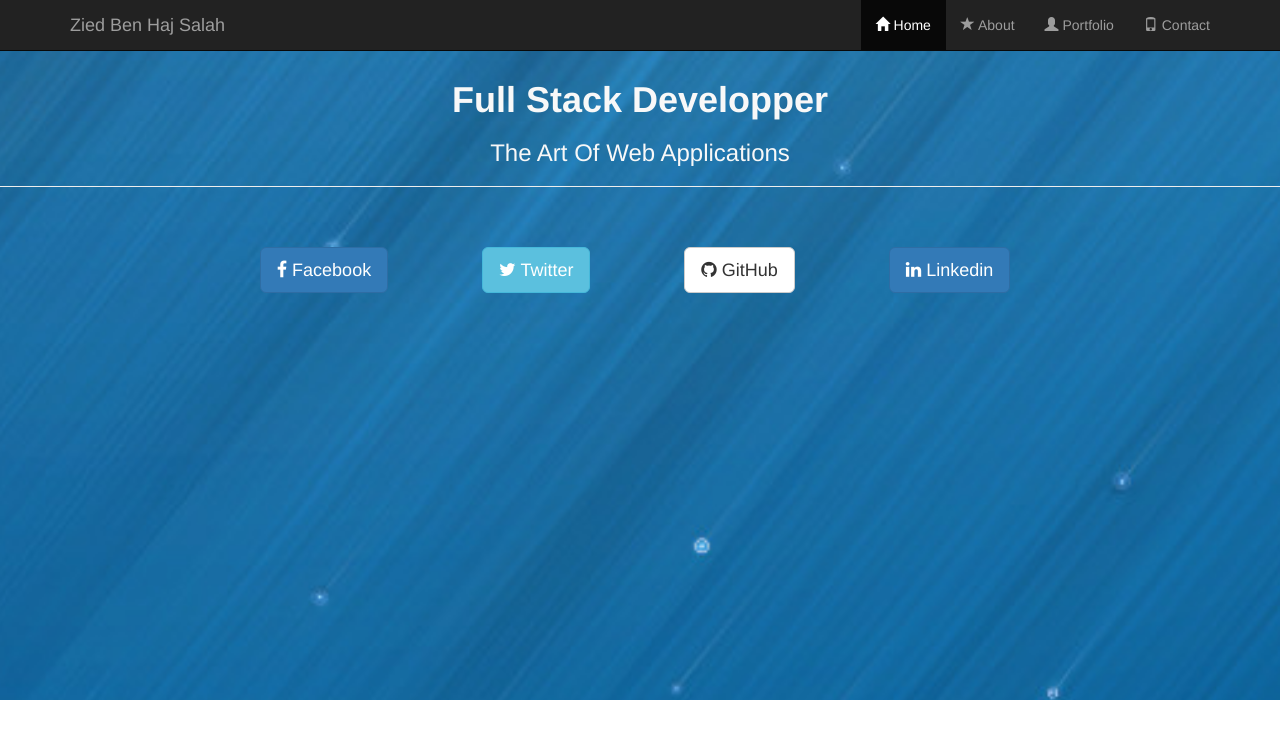
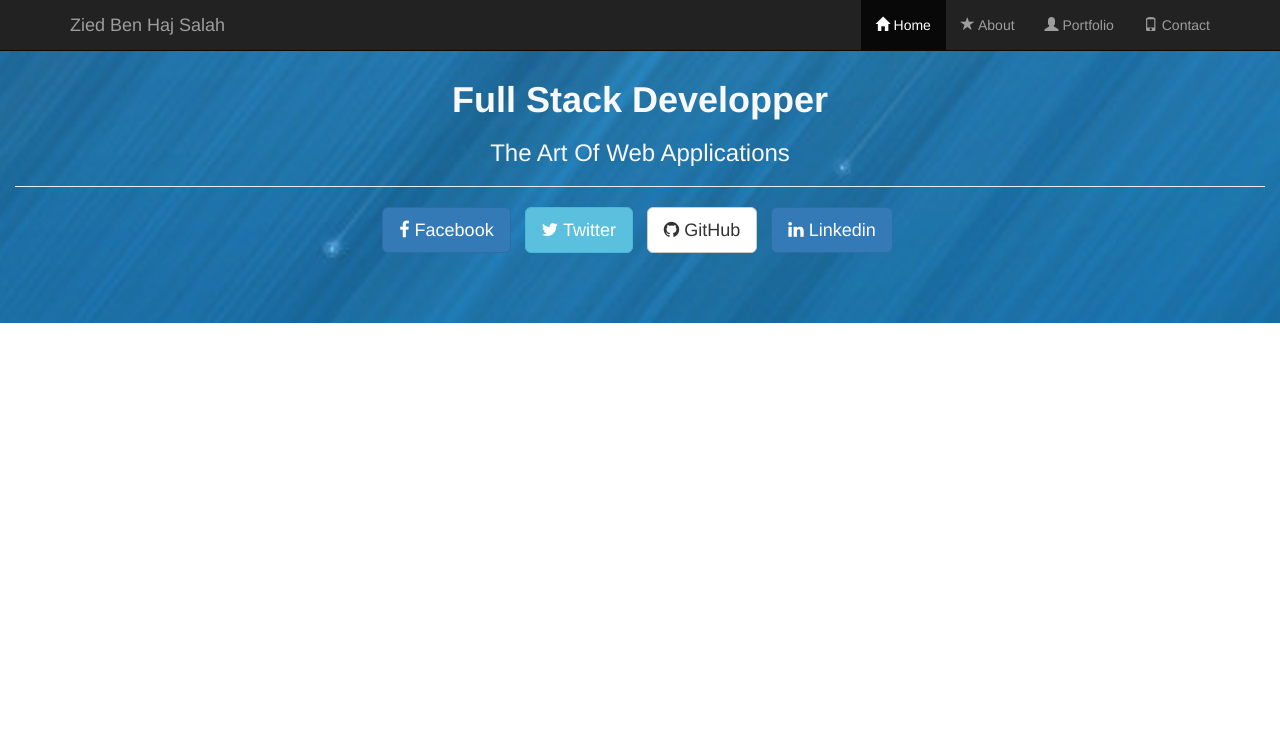
Before and after one commit to ziedhajsalah/portfolio, a website: page index.html in a window 1280 px wide. Drawn offline with nearby package versions, Linux system fonts and the light colour scheme.

Commit message:
fix header

```diff
--- a/index.html
+++ b/index.html
@@ -51,24 +51,26 @@
 
         <header>
             <div class="container-fluid">
-                <div id="myheader" class="row">
+                <div class="row">
+                    <div class="myheader col-lg-12">
                         <h1>Full Stack Developper</h1>
                         <h3>The Art Of Web Applications</h3>
                         <hr class="intro-devider">
-                    <ul class="list-inline col-lg-12">
+                        <ul class="list-inline">
                             <li>
-                            <button type="button" class="btn btn-primary btn-lg mybtn"><i class="fa fa-facebook"></i> Facebook</button>
+                                <button type="button" class="btn btn-primary btn-lg"><i class="fa fa-facebook"></i> Facebook</button>
                             </li>
                             <li>
-                            <button type="button" class="btn btn-info btn-lg mybtn"><i class="fa fa-twitter"></i> Twitter</button>
+                                <button type="button" class="btn btn-info btn-lg"><i class="fa fa-twitter"></i> Twitter</button>
                             </li>
                             <li>
-                            <button type="button" class="btn btn-default btn-lg mybtn"><i class="fa fa-github"></i> GitHub</button>
+                                <button type="button" class="btn btn-default btn-lg"><i class="fa fa-github"></i> GitHub</button>
                             </li>
                             <li>
-                            <button type="button" class="btn btn-primary btn-lg mybtn"><i class="fa fa-linkedin"></i> Linkedin</button>
+                                <button type="button" class="btn btn-primary btn-lg"><i class="fa fa-linkedin"></i> Linkedin</button>
                             </li>
                         </ul>
+                    </div>
                 </div>
             </div>
         </header>
--- a/style.css
+++ b/style.css
@@ -1,7 +1,6 @@
 header {
     background: url("./images/blue3.jpg") no-repeat center fixed;
     background-size: cover;
-    height: 700px;
     text-align: center;
     padding-top: 60px;
     padding-bottom: 60px;
@@ -13,7 +12,6 @@ header {
 h1{
     font-weight: 700;
 }
-
-.mybtn{
-    margin: 40px;
+.myheader{
+    position: relative;
 }
```
Lines whose indentation alone changed are shown as unchanged.
